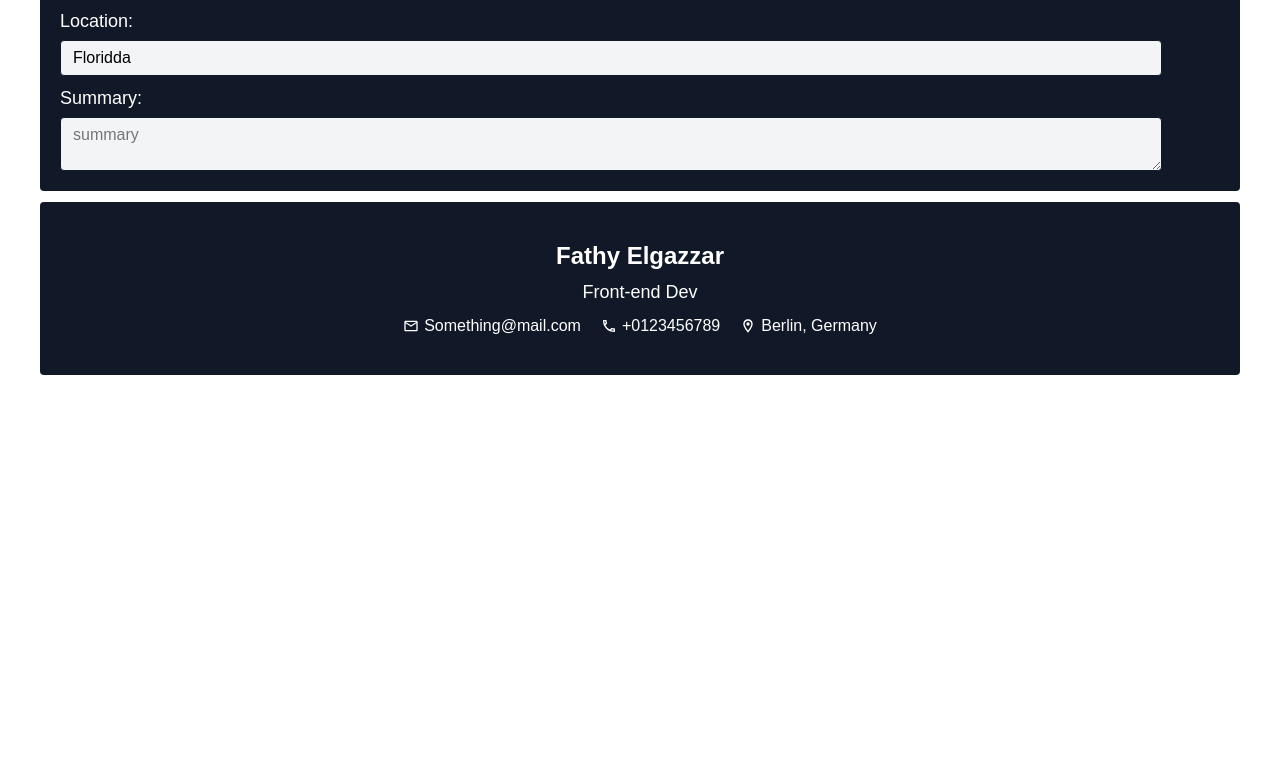
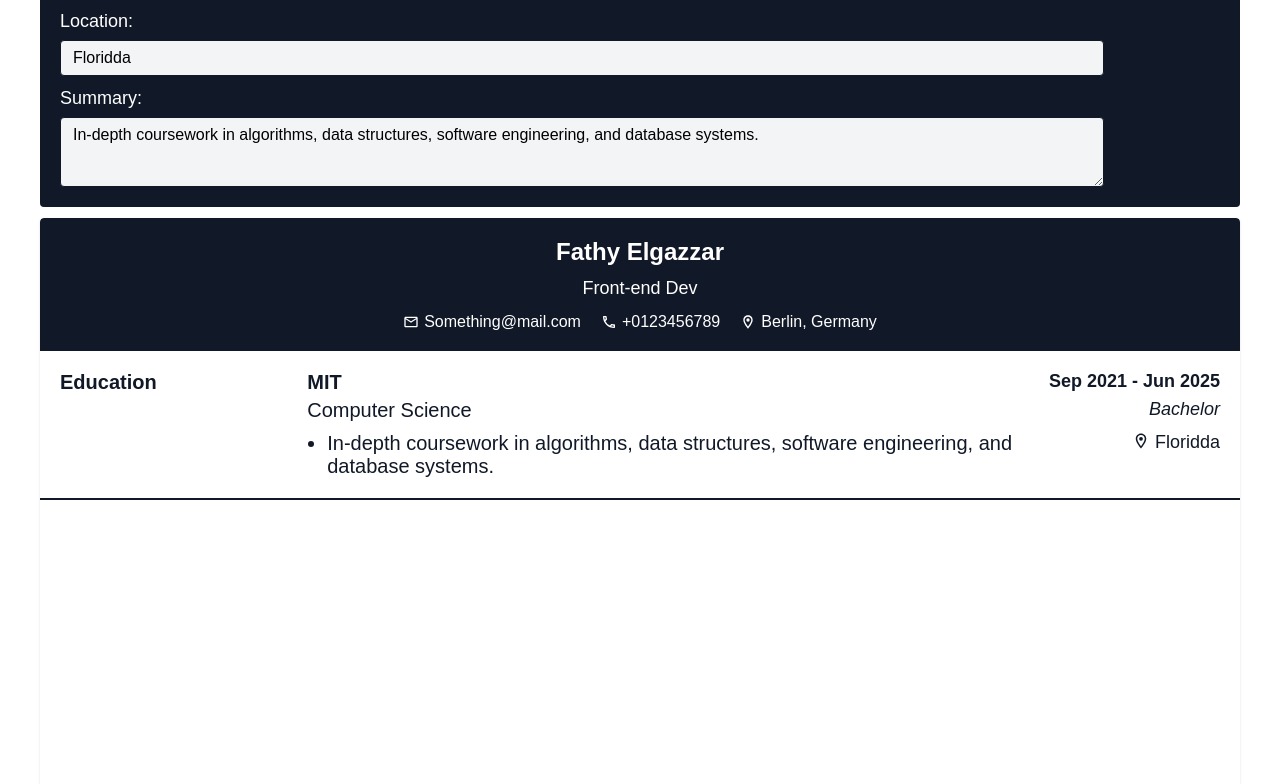
Before and after one commit to gazzaar/cv-craft, a React (Vite) app: page / in a window 1280 px wide. Shown: the part 856-1640 px from the top of the page. Before the commit the page ends 1271 px from the top, so only its background shows below. Built offline with nearby package versions, Linux system fonts and the light colour scheme.

Commit message:
feat: Add education section

```diff
--- a/src/App.jsx
+++ b/src/App.jsx
@@ -19,7 +19,8 @@ function App() {
     degree: 'Bachelor',
     dateRange: 'Sep 2021 - Jun 2025',
     location: 'Floridda',
-    summary: '',
+    summary:
+      'In-depth coursework in algorithms, data structures, software engineering, and database systems.',
   });
   const [experienceInfo, setExperienceInfo] = useState({});
   return (
--- a/src/components/Preview.jsx
+++ b/src/components/Preview.jsx
@@ -5,7 +5,8 @@ import '../styles/preview.css';
 
 const Preview = ({ personalInfo, educationInfo, experienceInfo }) => {
   const { name, headline, email, phone, address } = personalInfo;
-  const { schoolName, degree, startDate, endDate, location } = educationInfo;
+  const { institution, areaOfStudy, degree, dateRange, location, summary } =
+    educationInfo;
   return (
     <>
       <div className='preview'>
@@ -44,6 +45,29 @@ const Preview = ({ personalInfo, educationInfo, experienceInfo }) => {
             </p>
           </div>
         </div>
+        <div className='education-info'>
+          <h2 className='education-header'>Education</h2>
+          <h3 className='institution-name'>{institution ? institution : ''}</h3>
+          <p className='area-of-study'>{areaOfStudy ? areaOfStudy : ''}</p>
+          <p className='date'>{dateRange ? dateRange : ''} </p>
+          <p className='location'>
+            {location ? (
+              <>
+                <MdOutlineLocationOn /> {location}
+              </>
+            ) : (
+              ''
+            )}
+          </p>
+          <p className='degree'>{degree ? degree : ''} </p>
+          {summary ? (
+            <ul className='summary'>
+              <li>{summary ? summary : ''}</li>
+            </ul>
+          ) : (
+            ''
+          )}
+        </div>
       </div>
     </>
   );
--- a/src/styles/edit.css
+++ b/src/styles/edit.css
@@ -25,11 +25,11 @@ textarea {
 textarea {
   resize: vertical;
   max-height: 100px;
-  min-height: 50px;
+  min-height: 70px;
 }
 textarea,
 input {
-  width: 95%;
+  width: 90%;
   font-size: 1.6rem;
   border-radius: 4px;
   padding: 8px 12px;
--- a/src/styles/preview.css
+++ b/src/styles/preview.css
@@ -1,8 +1,16 @@
 .preview {
   align-self: flex-start;
+  border-radius: 4px;
+  overflow: hidden;
+  box-shadow:
+    0 1px 3px 0 rgb(0 0 0 / 0.1),
+    0 1px 2px -1px rgb(0 0 0 / 0.1);
+  background-color: white;
+  min-height: 100vh;
+}
+.personal-info {
   background-color: #111827;
   padding: 2rem;
-  border-radius: 4px;
 }
 .personal-info h1,
 .personal-info .headline {
@@ -28,3 +36,55 @@
   align-items: center;
   gap: 5px;
 }
+.education-info {
+  padding: 2rem;
+  color: #111827;
+  display: grid;
+  grid-template-columns: 1fr 2fr 1fr;
+  border-bottom: 2px solid #111827;
+}
+.education-header {
+  font-size: 2rem;
+  grid-row: 1/ -1;
+  grid-column: 1/2;
+}
+.institution-name {
+  grid-column: 2/3;
+  font-size: 2rem;
+  margin-bottom: 0.5rem;
+}
+.area-of-study {
+  grid-column: 2/3;
+  font-size: 2rem;
+  margin-bottom: 1rem;
+}
+.date {
+  grid-column: 4;
+  grid-row: 1;
+  font-weight: 600;
+}
+.date,
+.location,
+.degree {
+  text-align: right;
+  font-size: 1.8rem;
+}
+.location {
+  grid-column: 4;
+  grid-row: 3;
+  display: flex;
+  align-items: flex-start;
+  justify-self: flex-end;
+  gap: 5px;
+}
+.degree {
+  grid-column: 4;
+  grid-row: 2;
+  font-style: italic;
+}
+
+.summary {
+  padding-left: 1em;
+  grid-column: 2/-1;
+  font-size: 2rem;
+}
```
